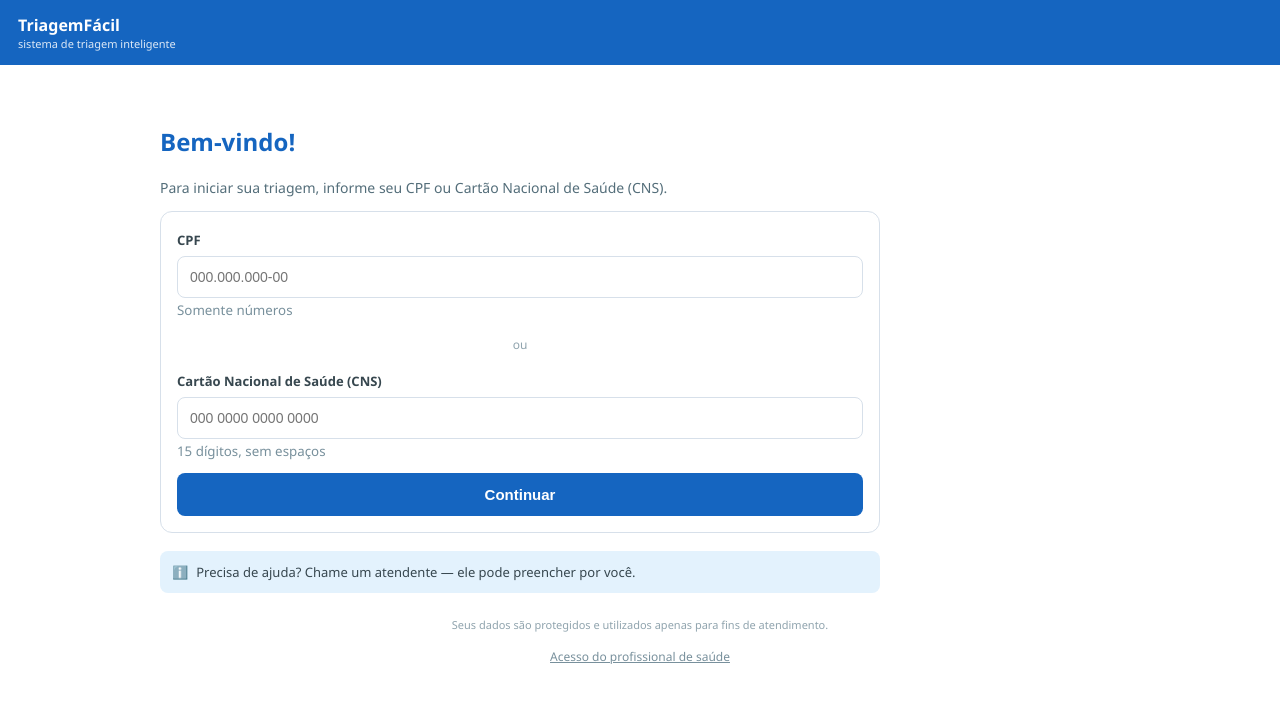
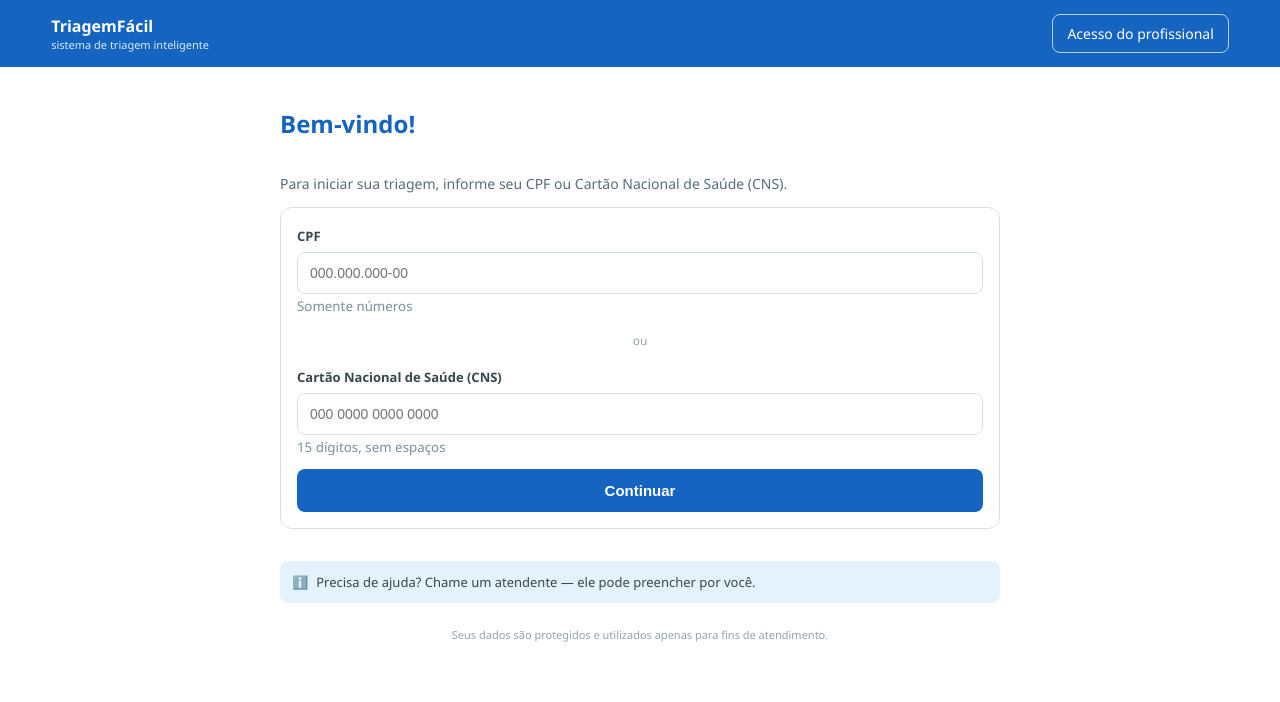
Before and after one commit to StefaniRibeiro/TriagemFacil, a React (Vite) app: page / in a window 1280 px wide. Shown: the top 702 px of the page. Built offline with nearby package versions, Linux system fonts and the light colour scheme.

Commit message:
Center patient and professional access screens

```diff
--- a/src/pages/Identificacao.jsx
+++ b/src/pages/Identificacao.jsx
@@ -33,12 +33,15 @@ export default function Identificacao() {
   }
 
   return (
-    <div className="app-container">
+    <div className="app-container patient-start-page">
       <div className="topbar">
         <div>
           <h1>TriagemFácil</h1>
           <p>sistema de triagem inteligente</p>
         </div>
+        <a className="professional-access desktop-professional-access" href="/login">
+          Acesso do profissional
+        </a>
       </div>
 
       <div className="content">
@@ -86,7 +89,7 @@ export default function Identificacao() {
           Seus dados são protegidos e utilizados apenas para fins de atendimento.
         </p>
 
-        <p style={{ textAlign: 'center', marginTop: 12 }}>
+        <p className="mobile-professional-access" style={{ textAlign: 'center', marginTop: 12 }}>
           <a href="/login" style={{ fontSize: 12, color: '#78909c' }}>Acesso do profissional de saúde</a>
         </p>
       </div>
--- a/src/pages/Login.jsx
+++ b/src/pages/Login.jsx
@@ -26,7 +26,7 @@ export default function Login() {
   }
 
   return (
-    <div className="app-container">
+    <div className="app-container professional-login-page">
       <div className="topbar"><h1>TriagemFácil — Acesso Profissional</h1></div>
       <div className="content">
         <div className="card">
--- a/src/styles/global.css
+++ b/src/styles/global.css
@@ -282,10 +282,46 @@ th { color: #78909c; font-weight: 600; font-size: 12px; text-transform: uppercas
     padding: clamp(28px, 5vh, 56px) 0;
   }
 
-  .app-container:not(.chat-app) .card,
-  .app-container:not(.chat-app) .help-box {
-    max-width: 720px;
+  .patient-start-page .content {
+    display: flex;
+    flex-direction: column;
+    align-items: center;
   }
+
+  .patient-start-page .content > h2,
+  .patient-start-page .content > p,
+  .patient-start-page .card,
+  .patient-start-page .help-box {
+    width: min(100%, 720px);
+  }
+
+  .professional-access {
+    color: white;
+    border: 1px solid rgba(255, 255, 255, 0.7);
+    border-radius: 8px;
+    padding: 9px 14px;
+    font-size: 14px;
+    text-decoration: none;
+  }
+
+  .professional-access:hover { background: rgba(255, 255, 255, 0.14); }
+  .mobile-professional-access { display: none; }
+
+  .professional-login-page .content {
+    display: flex;
+    justify-content: center;
+    align-items: center;
+  }
+
+  .professional-login-page .card {
+    width: min(100%, 480px);
+  }
+
+  .patient-start-page .topbar,
+  .professional-login-page .topbar { padding: 14px clamp(24px, 4vw, 56px); }
+
+  .patient-start-page .content > h2 { margin-top: 0; }
+  .patient-start-page .content > p:nth-last-of-type(2) { margin: 14px 0 0; }
 
   .chat-app {
     width: 100%;
@@ -312,6 +348,8 @@ th { color: #78909c; font-weight: 600; font-size: 12px; text-transform: uppercas
   .app-container { min-height: 100vh; min-height: 100svh; }
 
   .content { padding: 16px; }
+
+  .desktop-professional-access { display: none; }
 
   .chat-app {
     height: 100vh !important;
```
